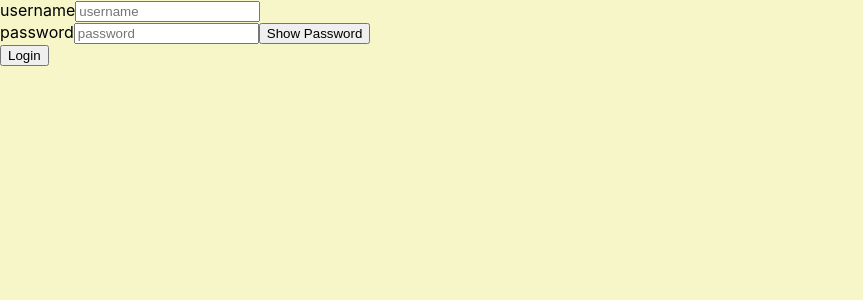
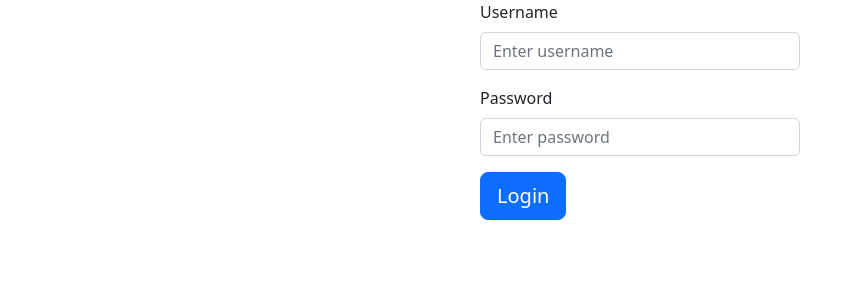
Before and after one commit to th0ng/Keepaki, a React (Create React App) app in the folder webapp/: page / in a window 1280 px wide. Shown: the top 300 px of the page, without its empty margins (0-863 px from the left). Built offline with nearby package versions, Linux system fonts and the light colour scheme; no server answers.

Commit message:
multiple users

```diff
--- a/webapp/package.json
+++ b/webapp/package.json
@@ -7,10 +7,12 @@
     "@testing-library/react": "^13.4.0",
     "@testing-library/user-event": "^13.5.0",
     "axios": "^1.1.3",
+    "bootstrap": "^5.2.2",
     "daisyui": "^2.38.0",
     "mongoose": "^6.6.7",
     "mongose": "^0.0.2-security",
     "react": "^18.2.0",
+    "react-bootstrap": "^2.5.0",
     "react-dom": "^18.2.0",
     "react-icons": "^4.6.0",
     "react-scripts": "4.0.3",
--- a/webapp/src/App.js
+++ b/webapp/src/App.js
@@ -31,6 +31,7 @@ const App = () => {
       setUser(user);
       noteService.setToken(user.token);
       console.log(user);
+      console.log(notes);
     }
   }, []);
   const handleLogin = async (e) => {
@@ -52,8 +53,6 @@ const App = () => {
 
   const handleLogout = async (e) => {
     try {
-      const log = null;
-
       window.localStorage.removeItem('loggedNoteappUser');
 
       noteService.setToken(null);
@@ -101,7 +100,7 @@ const App = () => {
     return (
       <div className="container">
         <Header handleToggleDarkMode={setDarkMode} currentMode={darkMode} handleToggleLogout={handleLogout}/>
-        <NotesList notes={notes.filter(note => note.user.username === user.username)} handleAddNote={addNote} handleDeleteNote={deleteNote}/>
+        <NotesList notes={notes.filter((note) => note.user.username === user.username)} handleAddNote={addNote} handleDeleteNote={deleteNote}/>
       </div>
     );
   };
--- a/webapp/src/components/Login.js
+++ b/webapp/src/components/Login.js
@@ -1,5 +1,7 @@
 import React from "react";
 import { useState } from "react";
+
+import { Stack, Form, Button } from "react-bootstrap";
 
 const Login = ({ handleLogin, setUsername, setPassword }) => {
   const [passwordShown, setPasswordShown] = useState(false);
@@ -7,10 +9,17 @@ const Login = ({ handleLogin, setUsername, setPassword }) => {
     setPasswordShown(!passwordShown);
   }
   return (
-    <div className="card w-96 bg-base-100 shadow-xl">
-      <div className="card-body">
-        <form onSubmit={handleLogin}>
-          <div>
+    <Stack gap={2} className="col-md-3 mx-auto">
+        <Form onSubmit={handleLogin}>
+          <Form.Group className="mb-3" >
+            <Form.Label>Username</Form.Label>
+            <Form.Control type="text" name="Username" placeholder="Enter username" onChange={({ target }) => setUsername(target.value)}/>
+          </Form.Group>
+          <Form.Group className="mb-3">
+            <Form.Label>Password</Form.Label>
+            <Form.Control type={passwordShown ? "text" : "password"} name="Password" placeholder="Enter password" onChange={({ target }) => setPassword(target.value)}/>
+          </Form.Group>
+          {/* <div>
             username
             <input
               type="text"
@@ -18,8 +27,8 @@ const Login = ({ handleLogin, setUsername, setPassword }) => {
               placeholder="username"
               onChange={({ target }) => setUsername(target.value)}
             />
-          </div>
-          <div>
+          </div> */}
+          {/* <div>
             password
             <input
               type={passwordShown ? "text" : "password"}
@@ -28,11 +37,10 @@ const Login = ({ handleLogin, setUsername, setPassword }) => {
               onChange={({ target }) => setPassword(target.value)}
             />
             <button onClick={togglePasswordShown}>Show Password</button>
-          </div>
-          <button type="submit">Login</button>
-        </form>
-      </div>
-    </div>
+          </div> */}
+          <Button type="submit" variant='primary' size="lg">Login</Button>
+        </Form>
+    </Stack>
   );
 }
 
--- a/webapp/src/index.js
+++ b/webapp/src/index.js
@@ -2,6 +2,8 @@ import React from 'react';
 import ReactDOM from 'react-dom/client';
 import './index.css';
 import App from './App';
+
+import 'bootstrap/dist/css/bootstrap.min.css';
 
 const root = ReactDOM.createRoot(document.getElementById('root'));
 root.render(
```
Also changed, not shown: 1 other file (tests, documents, lock files or other folders).
